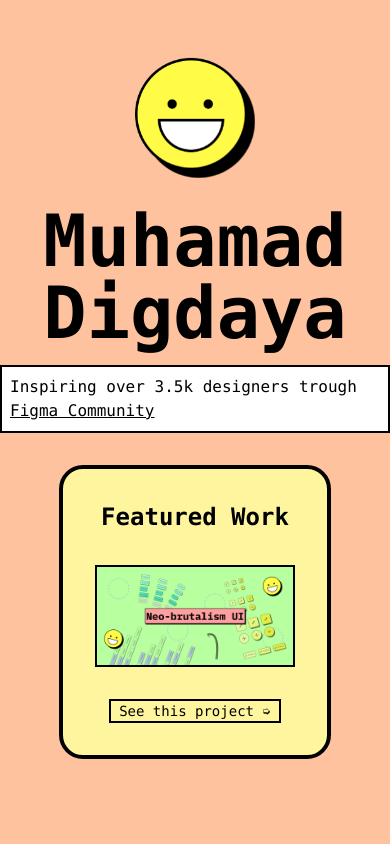
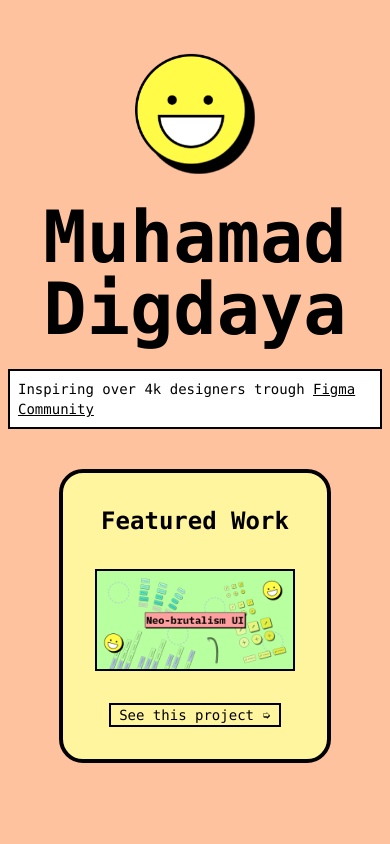
Before and after one commit to muhamaddigdaya/portfolio, a Next.js app: page / in a window 390 px wide. Shown: the top 844 px of the page. Built offline with nearby package versions, Linux system fonts and the light colour scheme.

Commit message:
responsive fix

```diff
--- a/src/app/components/Header.tsx
+++ b/src/app/components/Header.tsx
@@ -7,11 +7,11 @@ type Props = {}
 const Header = (props: Props) => {
   return (
     <div className="hero-section flex flex-col xl:items-start sm:items-center w-screen">
-        <Suspense fallback={`loading...`}>
-          <Image src="/SMILE.png" alt="SMILE!" width={120} height={120} className='animate-bounce'/>
-        </Suspense>
-        <header className='cursor-default font-extrabold sm:text-7xl xl:text-8xl sm:text-center mb-4'>Muhamad Digdaya</header>
-        <p className='cursor-default sm:text-md xl:text-xl w-fit bg-white p-2 border-2 border-black xl:shadow-inherit lg:shadow-[10px_10px_0px_0px_#000] hover:shadow-[10px_10px_0px_0px_#000] duration-150 ease-out'>Inspiring over 3.5k designers trough <Link href="https://www.figma.com/@muhamaddigdaya" className='underline hover:font-bold' target='_blank'>Figma Community</Link></p>
+      <Suspense fallback={`loading...`}>
+        <Image src="/SMILE.png" alt="SMILE!" width={120} height={120} className='animate-bounce' />
+      </Suspense>
+      <header className='cursor-default font-extrabold sm:text-7xl xl:text-8xl sm:text-center mb-4'>Muhamad Digdaya</header>
+      <p className='cursor-default text-sm xl:text-xl w-fit bg-white p-2 m-2 md:m-0 border-2 sm:max-w-full md:max-w-xl border-black xl:shadow-inherit lg:shadow-[10px_10px_0px_0px_#000] hover:shadow-[10px_10px_0px_0px_#000] duration-150 ease-out'>Inspiring over 4k designers trough <Link href="https://www.figma.com/@muhamaddigdaya" className='underline hover:font-bold' target='_blank'>Figma Community</Link></p>
     </div>
   )
 }
```
